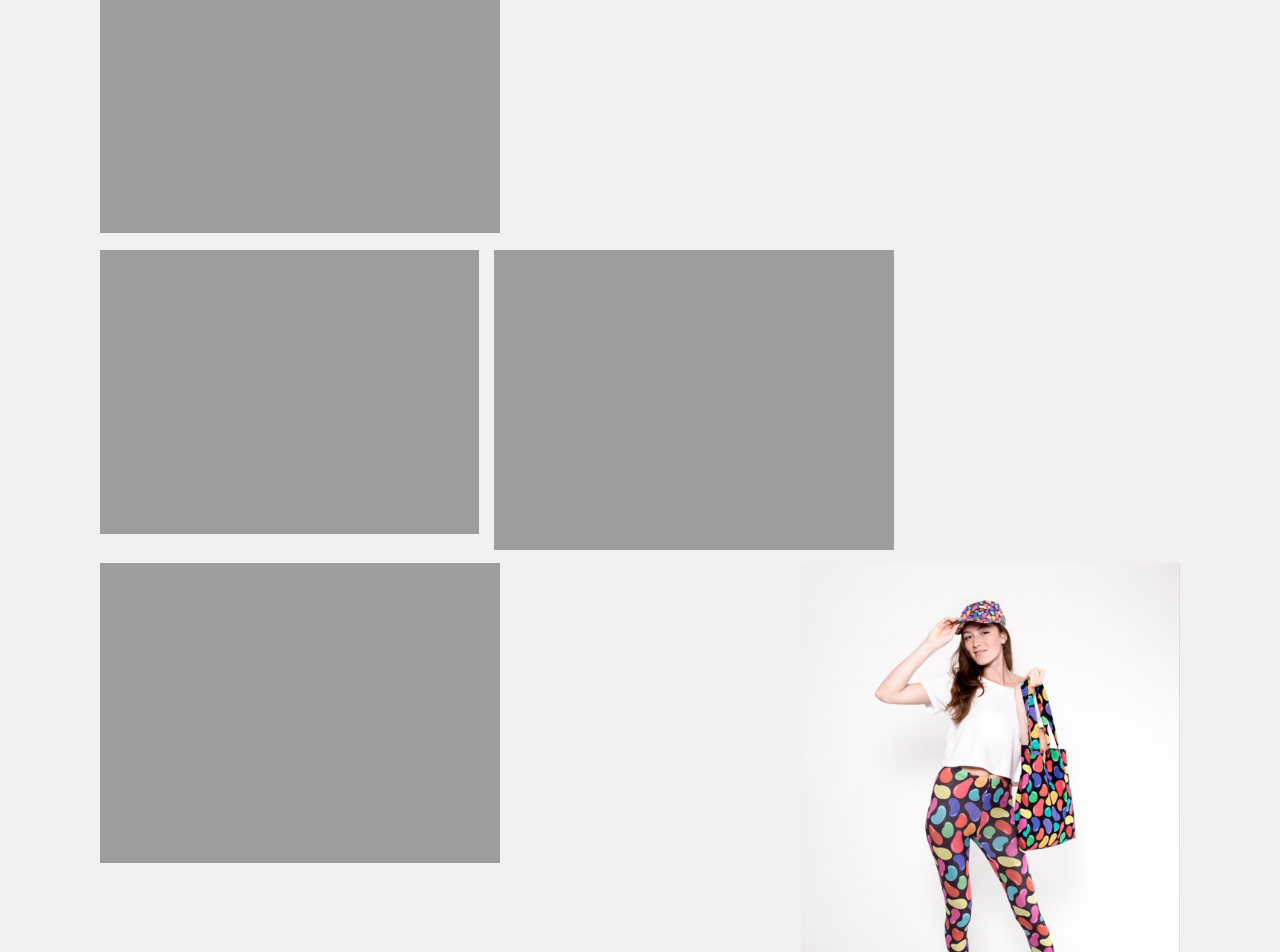
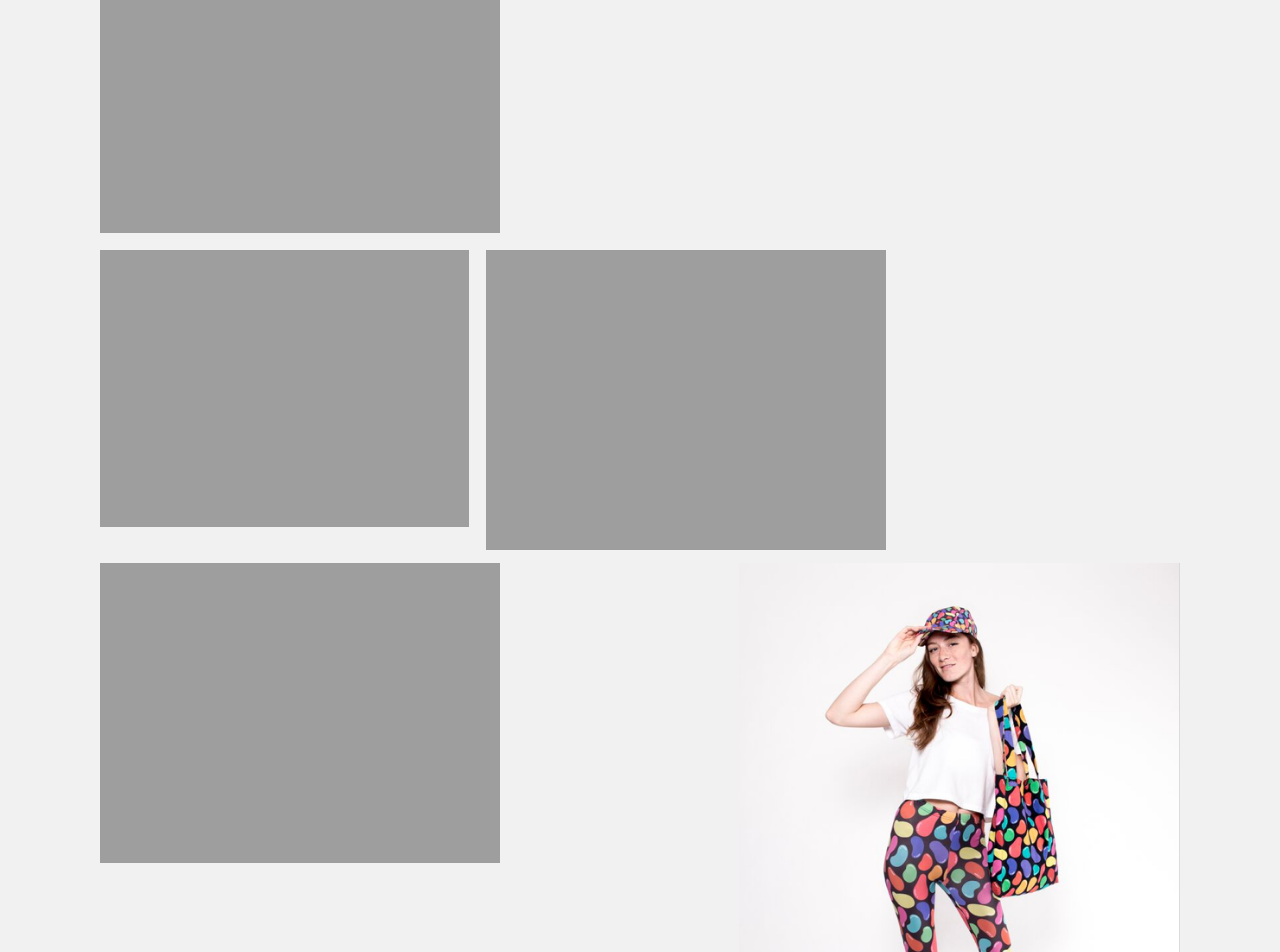
Before and after one commit to gorociao/peprally-website, a Jekyll site: the page built from _my_collection/specimen.markdown, in a window 1280 px wide. Shown: the part 965-1917 px from the top of the page. Built offline with Jekyll 4.4.1, drawn with Linux system fonts in a browser that asks for light colours.

Commit message:
specimen fix

```diff
--- a/_sass/_layout.scss
+++ b/_sass/_layout.scss
@@ -547,17 +547,35 @@ pre {
 
       &.third-left {
         width: -webkit-calc( (100% - (#{$grid-spacing-unit} * 1)) * .355 );
+        &.specimen {
+            width: -webkit-calc( (100% - (#{$grid-spacing-unit} * 1)) * .346 );
+        }
+        &.votegif {
+            width: -webkit-calc( (100% - (#{$grid-spacing-unit} * 1)) * .557 );
+        }
       }
       &.twothirds-right {
         width: -webkit-calc( (100% - (#{$grid-spacing-unit} * 1)) * .643 );
         float: right;
+        &.specimen {
+            width: -webkit-calc( (100% - (#{$grid-spacing-unit} * 1)) * .65 );
+        }
+        &.votegif {
+            width: -webkit-calc( (100% - (#{$grid-spacing-unit} * 1)) * .44 );
+        }
       }
       &.twothirds-left {
         width: -webkit-calc( (100% - (#{$grid-spacing-unit} * 1)) * .643 );
+        &.specimen {
+            width: -webkit-calc( (100% - (#{$grid-spacing-unit} * 1)) * .5825 );
+        }
       }
       &.third-right {
         width: -webkit-calc( (100% - (#{$grid-spacing-unit} * 1)) * .355 );
         float: right;
+        &.specimen {
+            width: -webkit-calc( (100% - (#{$grid-spacing-unit} * 1)) * .413 );
+        }
       }
   }
 
```
